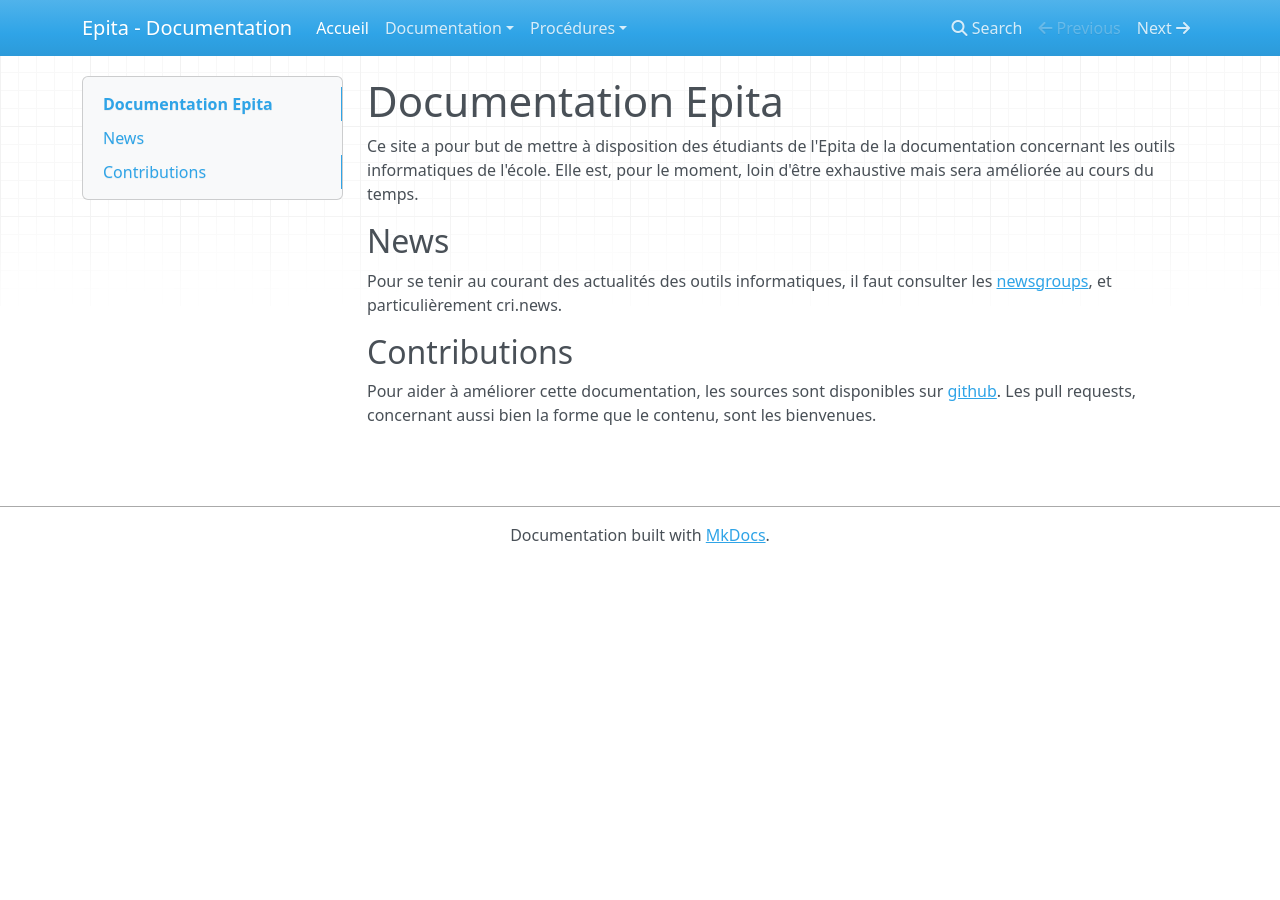
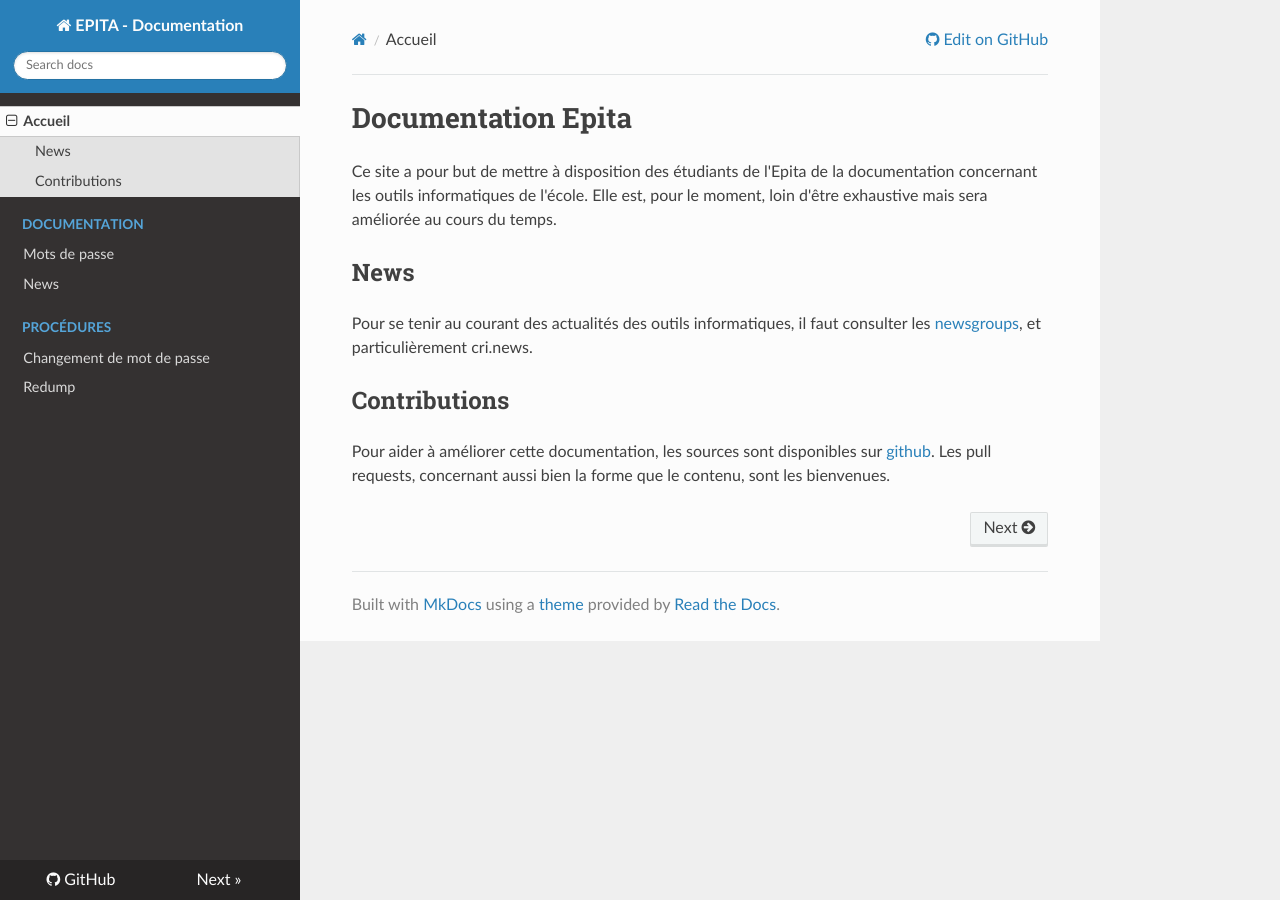
Before and after one commit to cri-epita/epita-doc, an MkDocs documentation site: the page built from docs/index.md, in a window 1280 px wide. Built offline with MkDocs 1.6.1, drawn with Linux system fonts in a browser that asks for light colours; nearby versions of some CDN libraries; old or Windows-style settings are respelled for this version of MkDocs; part of the change alters nothing that is shown.

Commit message:
Change theme to rtdocs, simplify the conf a little

```diff
--- a/mkdocs.yml
+++ b/mkdocs.yml
@@ -1,9 +1,11 @@
-site_name: Epita - Documentation
+site_name: EPITA - Documentation
+theme: readthedocs
+repo_url: https://github.com/cri-epita/doc/
 pages:
   - Accueil: 'index.md'
   - Documentation:
     - Mots de passe: 'passwords.md'
-    - News: 'news.md'
+    - 'news.md'
   - Procédures:
     - Changement de mot de passe: 'change_password.md'
-    - Redump: 'redump.md'
+    - 'redump.md'
```
